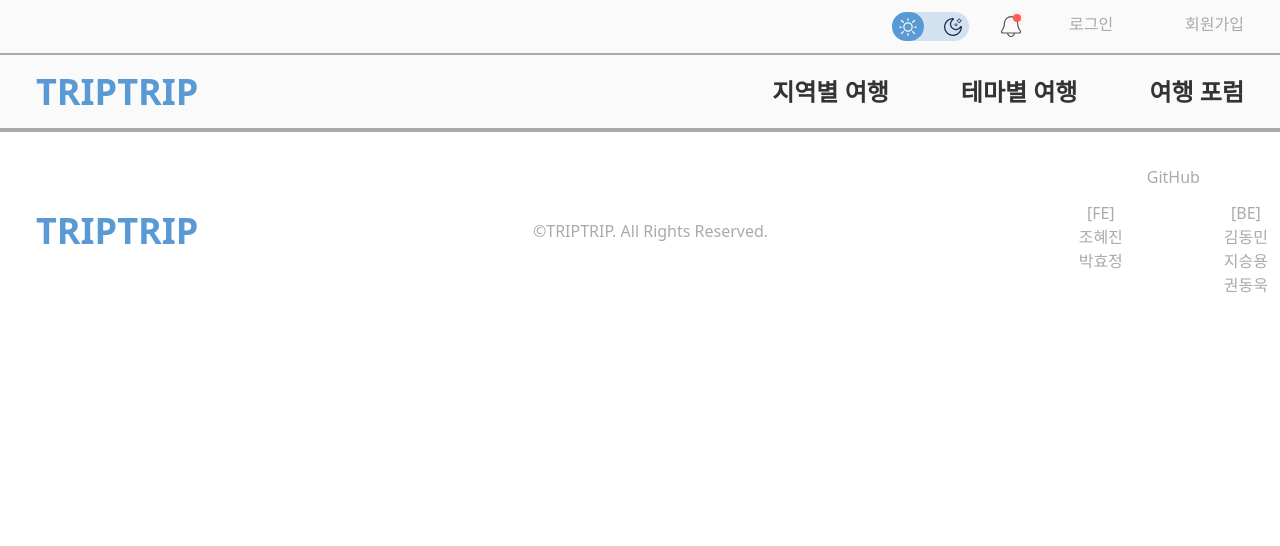
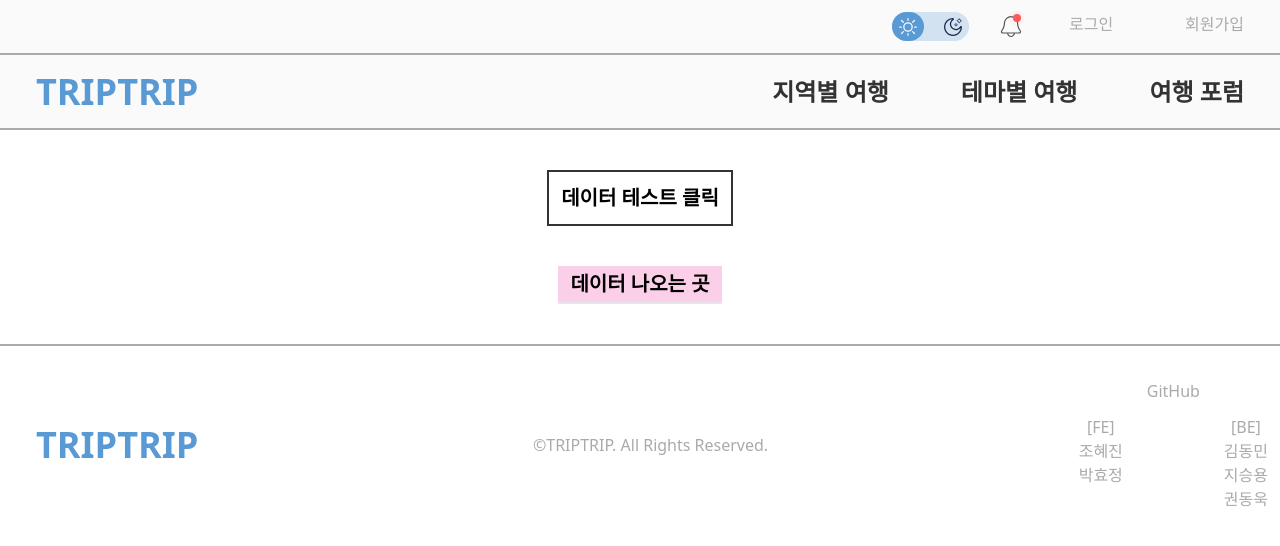
Before and after one commit to TRIP-Side-Project/frontend, a React (Vite) app: page /test in a window 1280 px wide. Shown: the top 546 px of the page. Built offline with nearby package versions, Linux system fonts and the light colour scheme.

Commit message:
Feat: Proxy 테스트 파일 생성

```diff
--- a/src/App.tsx
+++ b/src/App.tsx
@@ -11,6 +11,7 @@ import DetailForum from "./pages/DetailForum";
 import Login from "./pages/Login";
 import Signup from "./pages/Signup";
 import Mypage from "./pages/Mypage";
+import Test from "./components/Test";
 
 function App() {
 	return (
@@ -27,6 +28,7 @@ function App() {
 					<Route path="/mypage" element={<Mypage />} />
 					<Route path="/login" element={<Login />} />
 					<Route path="/signup" element={<Signup />} />
+					<Route path="/test" element={<Test />} />
 				</Routes>
 			</Layout>
 			<Footer />
--- /dev/null
+++ b/src/components/Test.tsx
@@ -0,0 +1,41 @@
+import { useState } from "react";
+import axios from "axios";
+
+const Test = () => {
+	const [data, setData] = useState("데이터 나오는 곳");
+	// , {
+	// 	eamil: "kwondongwook1@gmail.com",
+	// 	password: "1234",
+	// 	// nickname: "emma",
+	// }
+
+	const getTempData = () => {
+		axios
+			.get("/api/articles")
+			.then((res) => {
+				console.log(res);
+				setData(data);
+			})
+			.catch((err) => console.log(err));
+	};
+	const handleStartBtn = () => {
+		console.log("버튼 클릭");
+		getTempData();
+	};
+
+	return (
+		<div className="flex flex-col items-center justify-center my-10 font-semibold">
+			<button
+				className="px-3 py-3 mb-10 text-xl font-semibold border-2 bg-MAIN-COLOR border-BASIC_BLACK"
+				onClick={handleStartBtn}
+			>
+				데이터 테스트 클릭
+			</button>
+			<div className="px-3 py-1 text-xl font-semibold bg-pink-200 border-b-2">
+				{data}
+			</div>
+		</div>
+	);
+};
+
+export default Test;
--- a/vite.config.ts
+++ b/vite.config.ts
@@ -13,4 +13,13 @@ export default defineConfig({
 			include: ["./src/**/*.ts", "./src/**/*.tsx"],
 		}),
 	],
+	server: {
+		proxy: {
+			"/proxy": {
+				target: "http://49.50.165.53",
+				changeOrigin: true,
+				rewrite: (path) => path.replace(/^\/proxy/, ""),
+			},
+		},
+	},
 });
```
